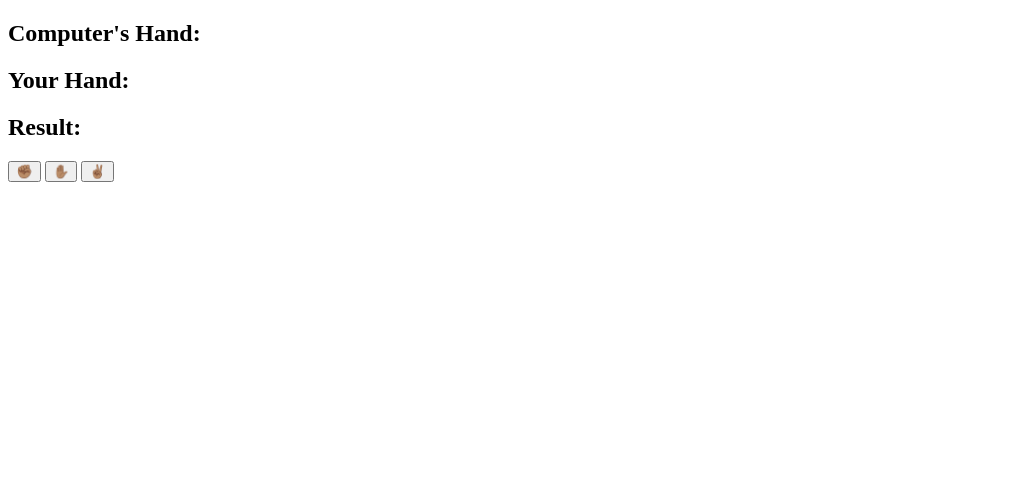
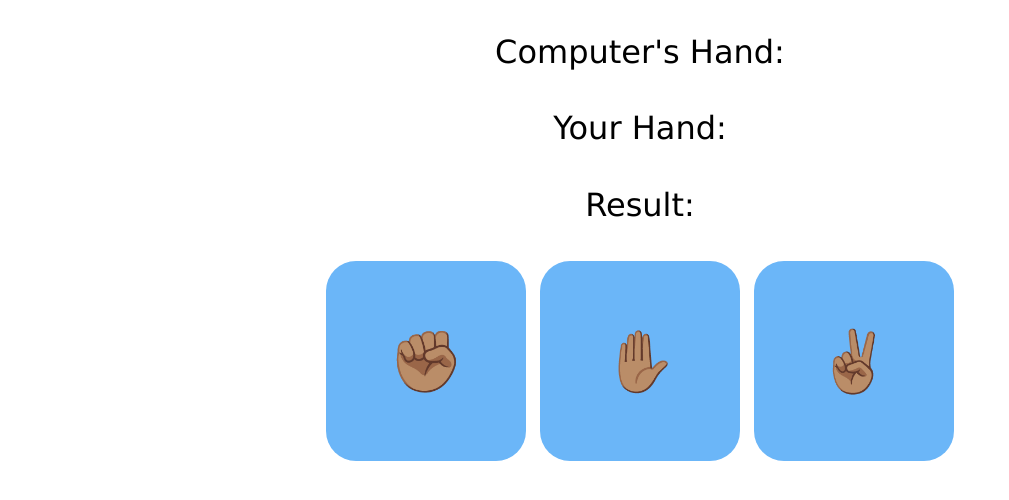
Before and after one commit to rajan-ganesh/RockPaperScissors, a plain HTML site: page index.html in a window 1280 px wide. Shown: the whole page, without its empty margins (0-1009 px from the left). Drawn offline with Linux system fonts and the light colour scheme.

Commit message:
Added basic CSS styling

```diff
--- a/index.html
+++ b/index.html
@@ -3,11 +3,14 @@
   <head>
     <meta charset="utf-8" />
     <title>Rock Paper Scissors</title>
+    <link rel="stylesheet" href="styles.css" />
   </head>
   <body>
-    <h2>Computer's Hand: <span id="computer_choice"></span></h2>
-    <h2>Your Hand: <span id="user_choice"></span></h2>
-    <h2>Result: <span id="result"></span></h2>
+    <div id="texts">
+      <h2>Computer's Hand: <span id="computer_choice"></span></h2>
+      <h2>Your Hand: <span id="user_choice"></span></h2>
+      <h2>Result: <span id="result"></span></h2>
+    </div>
     <button id="Rock"></button>
     <button id="Paper"></button>
     <button id="Scissors"></button>
--- /dev/null
+++ b/styles.css
@@ -0,0 +1,28 @@
+body {
+    text-align: center;
+}
+#texts {
+    min-height: 20%;
+}
+h2 {
+    font-size: xx-large;
+    font-family: Verdana, Geneva, Tahoma, sans-serif;
+    font-weight:lighter;
+    line-height: 50px;
+}
+button {
+    min-width: 200px;
+    min-height: 200px;
+    margin: 5px;
+    padding: 10px 20px;;
+    font-size: 60px;
+    background-color: #6bb6f8;
+    color: #fff;
+    border: none;
+    border-radius: 30px;
+    cursor: pointer;
+  }
+
+button:hover {
+    background-color: #0056b3;
+}
```
Also changed, not shown: 1 other file.
